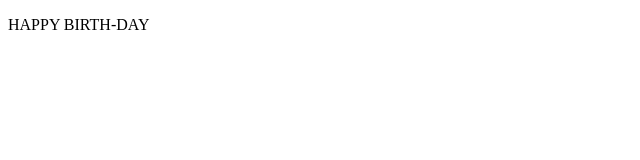
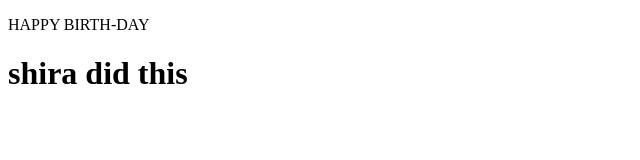
Before and after one commit to ruthher1/ex3-collab, a plain HTML site: page index.html in a window 1280 px wide. Shown: the whole page, without its empty margins (0-640 px from the left). Drawn offline with Linux system fonts and the light colour scheme.

Commit message:
first update by shira

```diff
--- a/index.html
+++ b/index.html
@@ -7,5 +7,6 @@
 </head>
 <body>
     <p>HAPPY BIRTH-DAY</p>
+    <h1>shira did this</h1>
 </body>
 </html>
```
